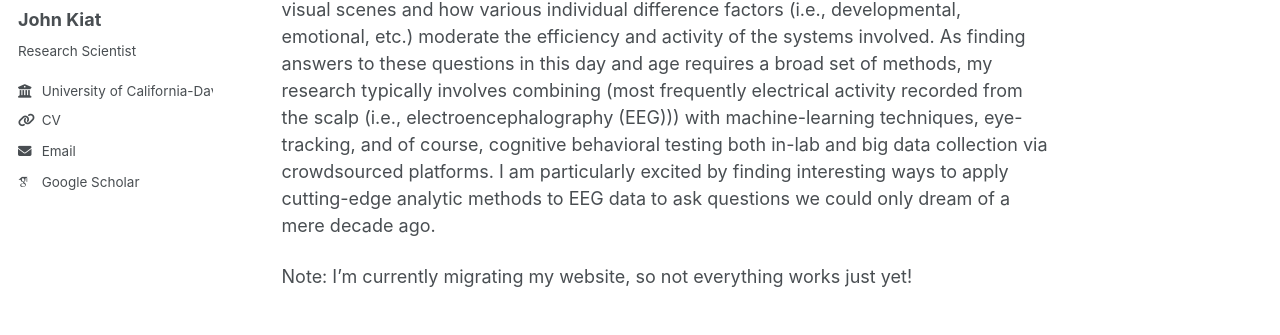
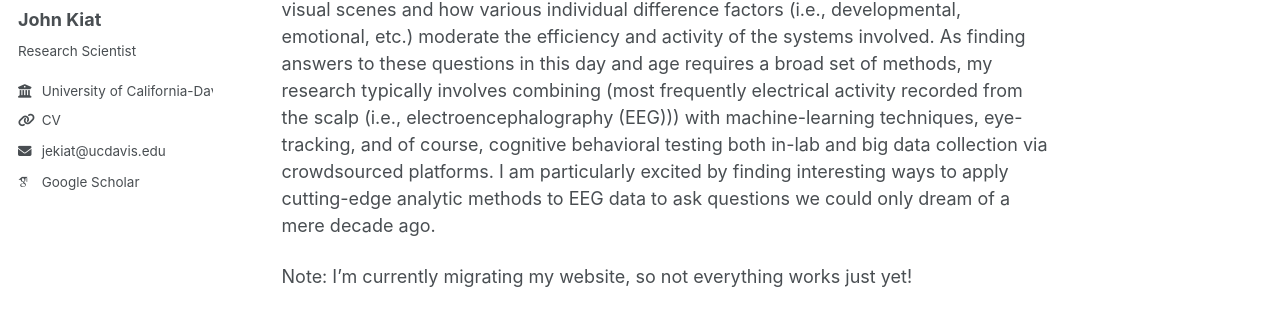
Before and after one commit to Johnkiat/johnkiat.github.io, a Jekyll site: the page built from _pages/about.md, in a window 1280 px wide. Shown: the part 282-617 px from the top of the page. Built offline with Jekyll 4.4.1, drawn with Linux system fonts in a browser that asks for light colours; some web fonts are replaced.

Commit message:
Update ui-text.yml

```diff
--- a/_data/ui-text.yml
+++ b/_data/ui-text.yml
@@ -26,7 +26,7 @@ en: &DEFAULT_EN
   powered_by                 : "Powered by"
   website_label              : "Website"
   cv_label                   : "CV"
-  email_label                : "Email"
+  email_label                : "jekiat@ucdavis.edu"
   recent_posts               : "Recent Posts"
   undefined_wpm              : "Undefined parameter words_per_minute at _config.yml"
   comment_form_info          : "Your email address will not be published. Required fields are marked"
```
